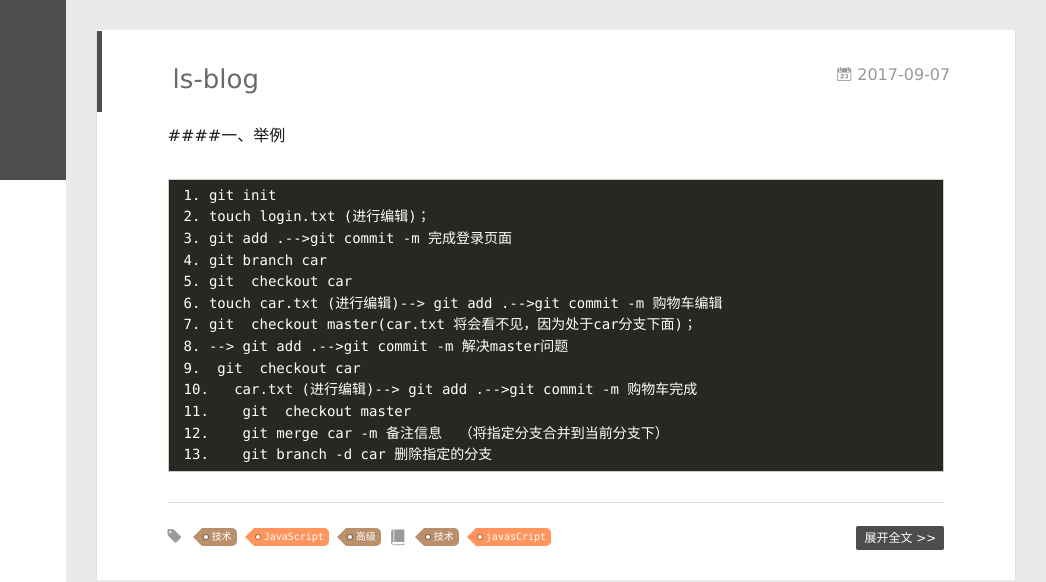
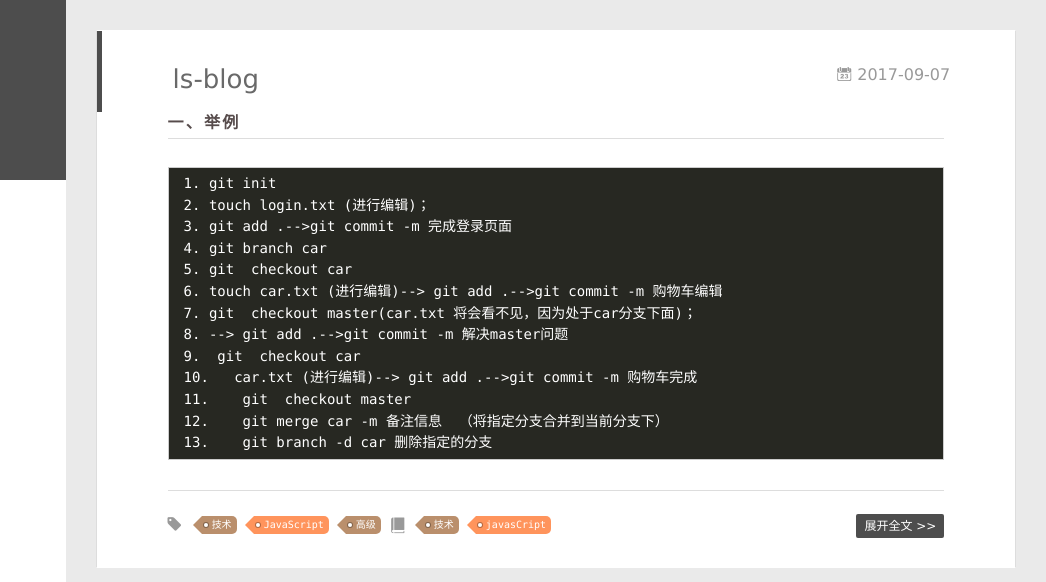
Before and after one commit to meislisha/meislisha.github.io, a plain HTML site: page index.html in a window 1280 px wide. Shown: the top 582 px of the page, 234-1280 px from the left. Drawn offline with Linux system fonts and the light colour scheme; no server answers.

Commit message:
Site updated: 2017-09-07 14:17:36

```diff
--- a/index.html
+++ b/index.html
@@ -171,8 +171,7 @@
 
     <div class="article-entry" itemprop="articleBody">
 
-        <p>####一、举例</p>
-<pre><code>1. git init
+        <h4 id="一、举例"><a href="#一、举例" class="headerlink" title="一、举例"></a>一、举例</h4><pre><code>1. git init
 2. touch login.txt (进行编辑)；
 3. git add .--&gt;git commit -m 完成登录页面
 4. git branch car
```
Also changed, not shown: 2017/09/07/ls-blog/index.html (+5 -6 lines).
